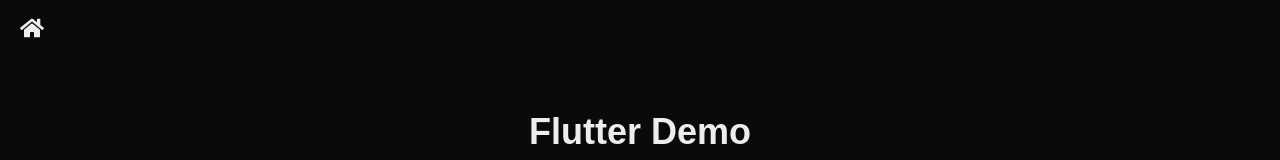
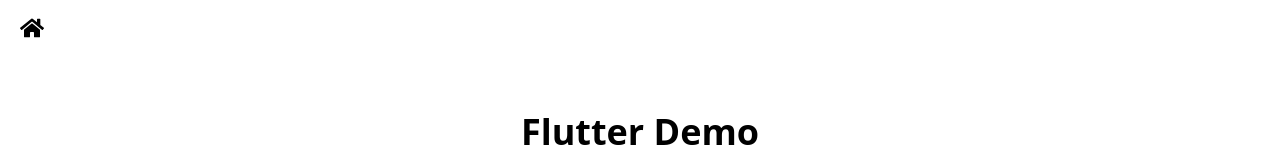
Before and after one commit to CodeMachi365/studio-website, a Next.js app: page /flutter-demo in a window 1280 px wide. Shown: the top 160 px of the page. Built offline with nearby package versions, Linux system fonts and the light colour scheme.

Commit message:
feat: manage website max width

```diff
--- a/src/app/(origin)/globals.css
+++ /dev/null
@@ -1,21 +0,0 @@
-@tailwind base;
-@tailwind components;
-@tailwind utilities;
-
-:root {
-  --background: #ffffff;
-  --foreground: #171717;
-}
-
-@media (prefers-color-scheme: light) {
-  :root {
-    --background: #0a0a0a;
-    --foreground: #ededed;
-  }
-}
-
-body {
-  color: var(--foreground);
-  background: var(--background);
-  font-family: Arial, Helvetica, sans-serif;
-}
--- a/src/app/(origin)/layout.tsx
+++ b/src/app/(origin)/layout.tsx
@@ -6,7 +6,8 @@ import Navbar from "@/components/layout/Navbar";
 import Footer from "@/components/layout/Footer";
 
 import "@/views/HomeView/HomeView.css";
-import "./globals.css";
+
+import "../globals.css";
 
 const geistSans = Geist({
   variable: "--font-geist-sans",
--- a/src/app/flutter-demo/globals.css
+++ /dev/null
@@ -1,23 +0,0 @@
-@tailwind base;
-@tailwind components;
-@tailwind utilities;
-
-@custom-variant dark (&:where(.dark, .dark *));
-
-:root {
-  --background: #ffffff;
-  --foreground: #171717;
-}
-
-@media (prefers-color-scheme: light) {
-  :root {
-    --background: #0a0a0a;
-    --foreground: #ededed;
-  }
-}
-
-body {
-  color: var(--foreground);
-  background: var(--background);
-  font-family: Arial, Helvetica, sans-serif;
-}
--- a/src/app/flutter-demo/layout.tsx
+++ b/src/app/flutter-demo/layout.tsx
@@ -1,12 +1,14 @@
 import type { Metadata } from "next";
 
 import { Geist, Geist_Mono } from "next/font/google";
-import Footer from "@/components/layout/Footer";
+import { ThemeProvider } from "next-themes";
 import Link from "next/link";
 import { FaHome } from "react-icons/fa";
 
-import "./globals.css";
+import Footer from "@/components/layout/Footer";
 import "@/views/HomeView/HomeView.css";
+
+import "../globals.css";
 
 const geistSans = Geist({
   variable: "--font-geist-sans",
@@ -29,13 +31,15 @@ export default function RootLayout({
   children: React.ReactNode;
 }>) {
   return (
-    <html lang="en">
+    <html lang="en" suppressHydrationWarning>
       <body
         className={`${geistSans.variable} ${geistMono.variable} antialiased`}
       >
-        <HomePageButton />
-        <main>{children}</main>
-        <Footer />
+        <ThemeProvider attribute="class">
+          <HomePageButton />
+          <main>{children}</main>
+          <Footer />
+        </ThemeProvider>
       </body>
     </html>
   );
--- /dev/null
+++ b/src/app/globals.css
@@ -0,0 +1,7 @@
+@tailwind base;
+@tailwind components;
+@tailwind utilities;
+
+.max-width-container {
+  @apply max-w-[1440px];
+}
--- a/src/components/layout/Footer.tsx
+++ b/src/components/layout/Footer.tsx
@@ -5,7 +5,7 @@ import SOCIAL_LINKS from "@/data/socialLinks";
 export default function Footer() {
   return (
     <footer className="bg-black text-white py-4">
-      <div className="container mx-auto flex flex-col items-center">
+      <div className="max-width-container mx-auto flex flex-col items-center">
         <div className="flex space-x-4 mb-4">
           {SOCIAL_LINKS.map(({ href, icon: Icon }) => (
             <a
--- a/src/components/layout/Navbar.tsx
+++ b/src/components/layout/Navbar.tsx
@@ -4,7 +4,7 @@ import { useState } from "react";
 import { NAV_SECTIONS } from "@/data/navbar";
 import ThemeButton from "@/components/ui/ThemeButton";
 
-const commonNavClasses = "h-[3.5rem] w-[90%] mx-auto";
+const commonNavClasses = "max-width-container w-[90%] mx-auto h-[3.5rem]";
 
 export default function Navbar() {
   const [isOpened, setIsOpened] = useState(false);
@@ -12,8 +12,7 @@ export default function Navbar() {
   return (
     <header
       className={[
-        "w-full px-4",
-        "fixed top-0 left-0 z-50",
+        "w-full fixed top-0 left-0 z-50",
         "flex items-center justify-between",
         "bg-white shadow-md",
       ]
@@ -22,7 +21,6 @@ export default function Navbar() {
     >
       <DesktopNavbar setIsOpened={setIsOpened} />
       <MobileNavbar isOpened={isOpened} setIsOpened={setIsOpened} />
-      <ThemeButton />
     </header>
   );
 }
@@ -32,11 +30,16 @@ function DesktopNavbar(props: { setIsOpened: (isOpened: boolean) => void }) {
 
   return (
     <nav
-      className={[commonNavClasses, "hidden md:flex items-center column-gap-1"]
+      className={[
+        commonNavClasses,
+        "w-[90%] mx-auto",
+        "hidden md:flex items-center justify-between pr-10",
+      ]
         .join(" ")
         .trim()}
     >
       <NavbarItems isFlexRow={true} setIsOpened={setIsOpened} />
+      <ThemeButton />
     </nav>
   );
 }
@@ -48,9 +51,11 @@ export function MobileNavbar(props: {
   const { isOpened, setIsOpened } = props;
 
   return (
-    <div className="md:hidden">
-      <nav
-        className={[commonNavClasses, "flex justify-between items-center"]
+    <nav className={`${commonNavClasses} md:hidden`}>
+      <div
+        className={[
+          "w-full h-full flex justify-between items-center",
+        ]
           .join(" ")
           .trim()}
       >
@@ -66,16 +71,16 @@ export function MobileNavbar(props: {
             ></div>
           ))}
         </button>
-      </nav>
-
+        <ThemeButton />
+      </div>
       {isOpened && (
         <div className="bg-white w-full shadow-md">
-          <div className="w-[90%] mx-auto py-4">
+          <div className="mx-auto py-4">
             <NavbarItems setIsOpened={setIsOpened} isFlexRow={false} />
           </div>
         </div>
       )}
-    </div>
+    </nav>
   );
 }
 
--- a/src/components/layout/ViewWrapper.tsx
+++ b/src/components/layout/ViewWrapper.tsx
@@ -5,7 +5,7 @@ export default function ViewWrapper(props: {
   const { children, id } = props;
 
   return (
-    <div id={id} className="container w-[90%] mx-auto mt-[3.5rem]">
+    <div id={id} className="max-width-container w-[90%] mx-auto mt-[3.5rem]">
       {children}
     </div>
   );
```
